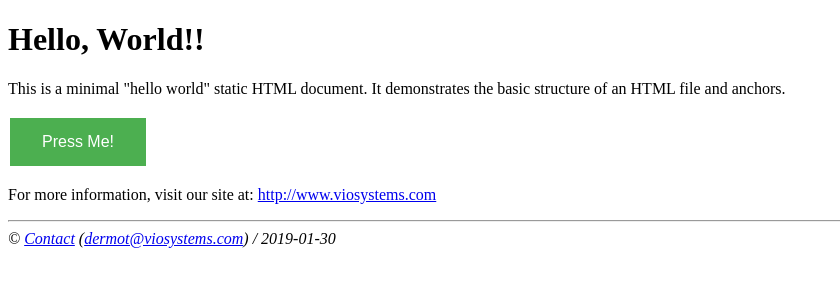
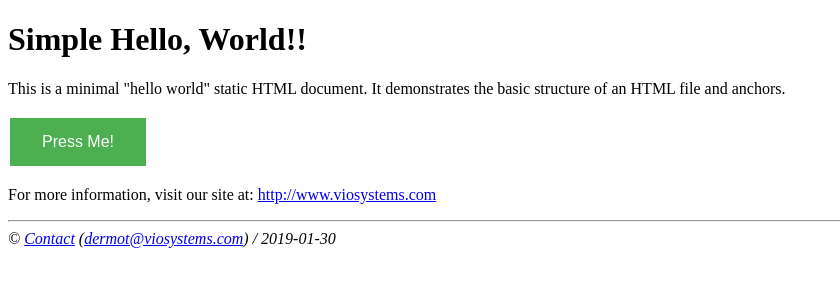
Before and after one commit to bazza2000/authmicroservice, a plain HTML site: page src/main/resources/static/HelloWorld.html in a window 1280 px wide. Shown: the whole page, without its empty margins (0-840 px from the left). Drawn offline with Linux system fonts and the light colour scheme.

Commit message:
Simple update

```diff
--- a/src/main/resources/static/HelloWorld.html
+++ b/src/main/resources/static/HelloWorld.html
@@ -38,7 +38,7 @@
 </script>
 
 <h1>
-    Hello, World!!
+    Simple Hello, World!!
 </h1>
 <p>
     This is a minimal "hello world" static HTML document. It demonstrates the
```
